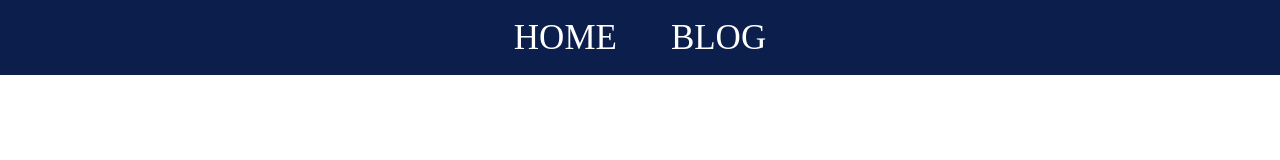
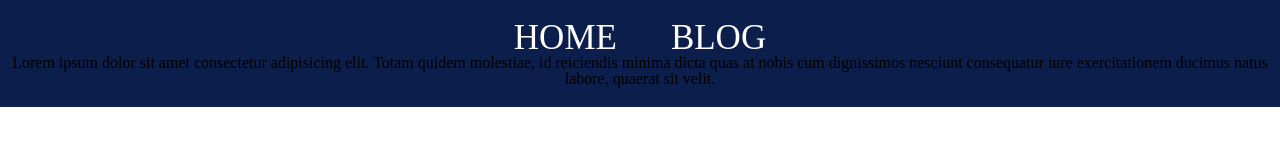
Before and after one commit to PiyushChamoli/PiyushChamoli.github.io, a plain HTML site: page index.html in a window 1280 px wide. Drawn offline with Linux system fonts and the light colour scheme.

Commit message:
Test Commit

```diff
--- a/index.html
+++ b/index.html
@@ -11,6 +11,7 @@
             <a href="index.html">HOME</a>
             <a href="#">BLOG</a>
         </nav>
+        <p>Lorem ipsum dolor sit amet consectetur adipisicing elit. Totam quidem molestiae, id reiciendis minima dicta quas at nobis cum dignissimos nesciunt consequatur iure exercitationem ducimus natus labore, quaerat sit velit.</p>
     </header>
 </body>
 </html>
```
